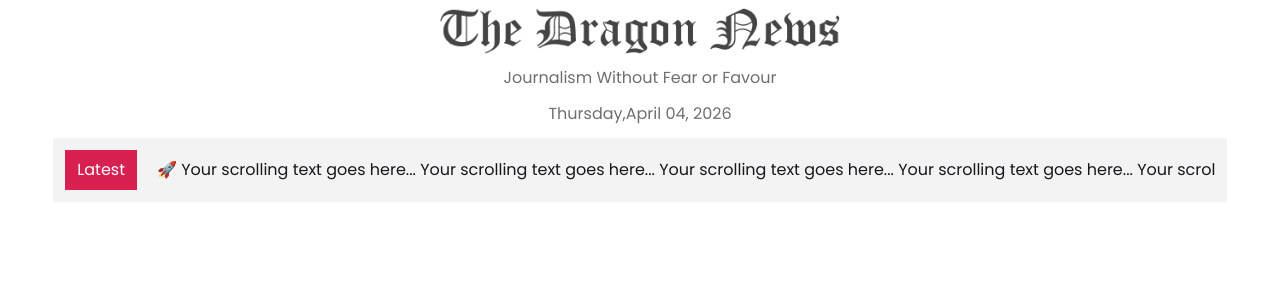
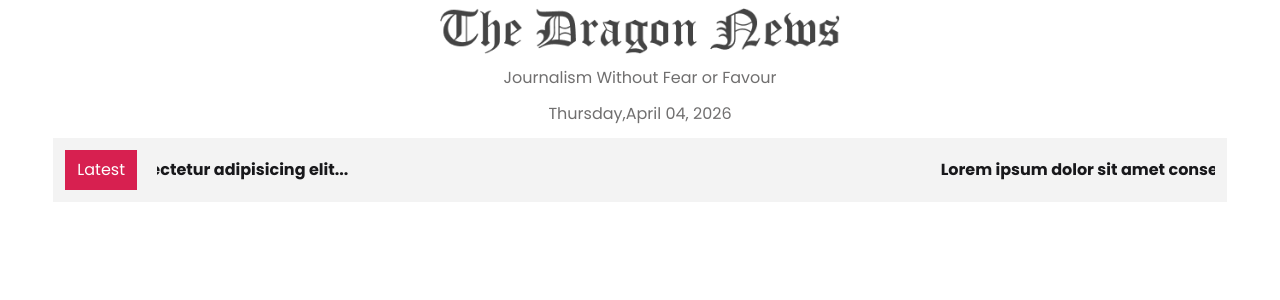
Before and after one commit to jahidul2025/the-dragon-news, a React (Vite) app: page / in a window 1280 px wide. Shown: the top 300 px of the page. Built offline with nearby package versions, Linux system fonts and the light colour scheme.

Commit message:
feat: add LatestNews component with scrolling marquee functionality

```diff
--- a/src/components/LatestNews.jsx
+++ b/src/components/LatestNews.jsx
@@ -4,16 +4,11 @@ const LatestNews = () => {
     return (
         <div className='flex items-center gap-5 bg-base-200 p-3'>
             <p className='text-base-100 bg-secondary px-3 py-2'>Latest</p>
-            {/* <Marquee pauseOnHover={true} speed={50} >
+            <Marquee pauseOnHover={true} speed={50}>
                 <p className="font-bold">
                     Lorem ipsum dolor sit amet consectetur adipisicing elit...
                 </p>
-            </Marquee> */}
-            <div className="overflow-hidden">
-                <div className="whitespace-nowrap animate-marquee">
-                    🚀 Your scrolling text goes here... Your scrolling text goes here... Your scrolling text goes here... Your scrolling text goes here... Your scrolling text goes here... Your scrolling text goes here... Your scrolling text goes here... Your scrolling text goes here... Your scrolling text goes here...
-                </div>
-            </div>
+            </Marquee>
 
         </div>
     );
```
